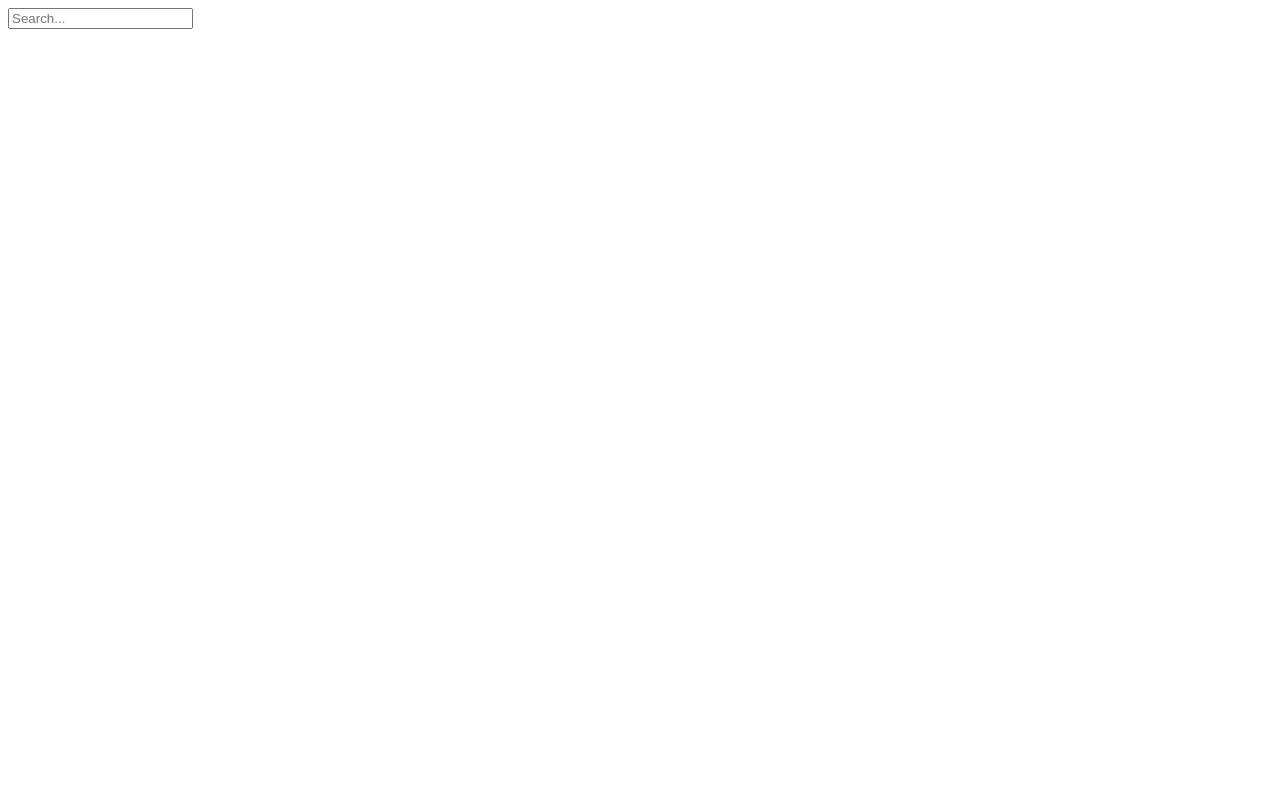
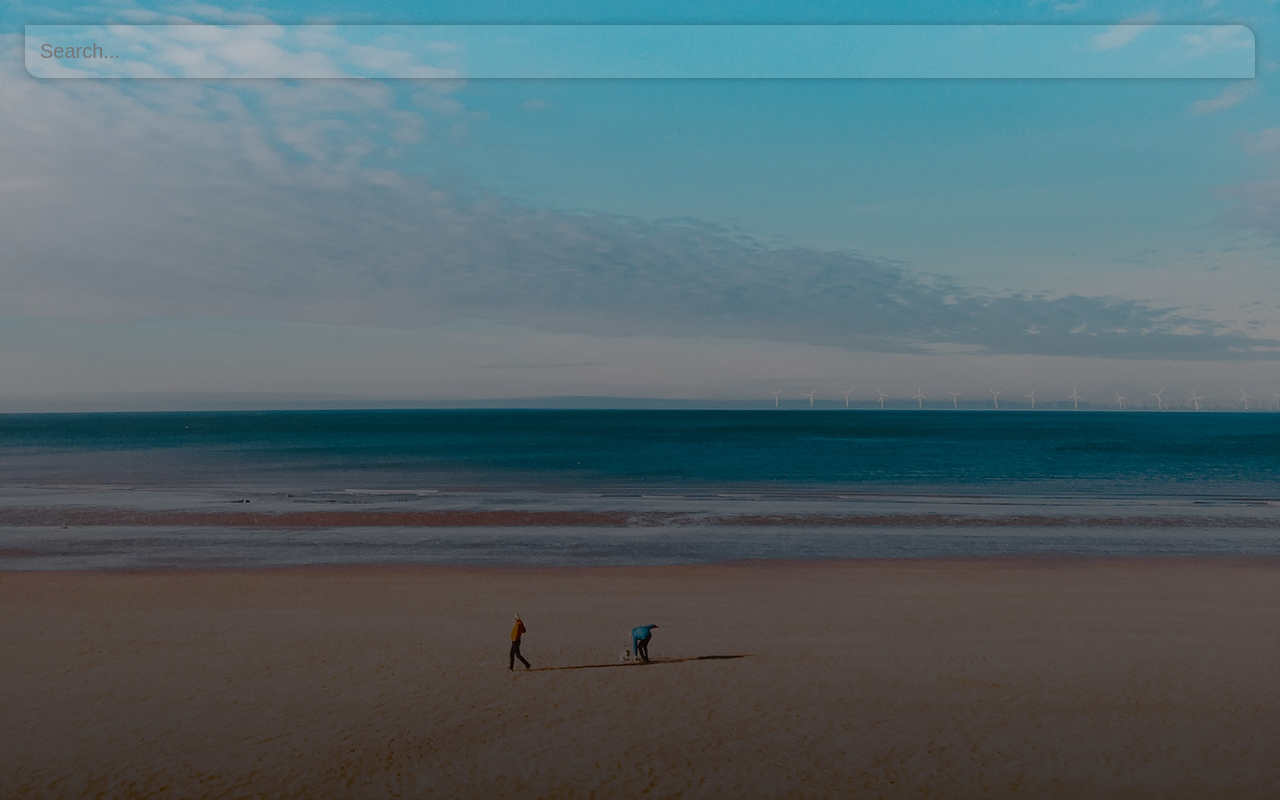
Before and after one commit to jpardike/vue-weather, a Vue app: page / in a window 1280 px wide. Built offline with nearby package versions, Linux system fonts and the light colour scheme.

Commit message:
Adds styling to background and searchbar, adds sunny image, adds jsconfig for Vetur extension

```diff
--- /dev/null
+++ b/jsconfig.json
@@ -0,0 +1,5 @@
+{
+    "include": [
+        "./src/**/*"
+    ]
+}
--- a/src/App.vue
+++ b/src/App.vue
@@ -1,5 +1,5 @@
 <template>
-  <div>
+  <div id="app">
     <main>
       <div class="search-box">
         <input type="text" class="search-bar" placeholder="Search..." />
@@ -21,5 +21,53 @@
 </script>
 
 <style>
+  * {
+    margin: 0;
+    padding: 0;
+    box-sizing: border-box;
+  }
 
+  body {
+    font-family: 'montserrat', sans-serif;
+  }
+
+  #app {
+    background-image: url('./assets/sunny.jpg');
+    background-size: cover;
+    background-position: bottom;
+    transition: 0.4s;
+  }
+
+  main {
+    min-height: 100vh;
+    padding: 25px;
+    background-image: linear-gradient(to bottom, rgba(0, 0, 0, 0.25), rgba(0, 0, 0, 0.75));
+  }
+
+  .search-box {
+    width: 100%;
+    margin-bottom: 30px;
+  }
+
+  .search-box .search-bar {
+    display: block;
+    width: 100%;
+    padding: 15px;
+    color: #313131;
+    font-size: 20px;
+    appearance: none;
+    border: none;
+    outline: none;
+    background: none;
+    box-shadow: 0px 0px 8px rgba(0, 0, 0, 0.25);
+    background-color: rgba(255, 255, 255, 0.15);
+    border-radius: 0px 16px 0px 16px;
+    transition: 0.4s;
+  }
+
+  .search-box .search-bar:focus {
+    box-shadow: 0px 0px 16px rgba(0, 0, 0, 0.25);
+    background-color: rgba(255, 255, 255, 0.75);
+    border-radius: 16px 0px 16px 0px;
+  }
 </style>
```
Also changed, not shown: src/assets/sunny.jpg (added).
